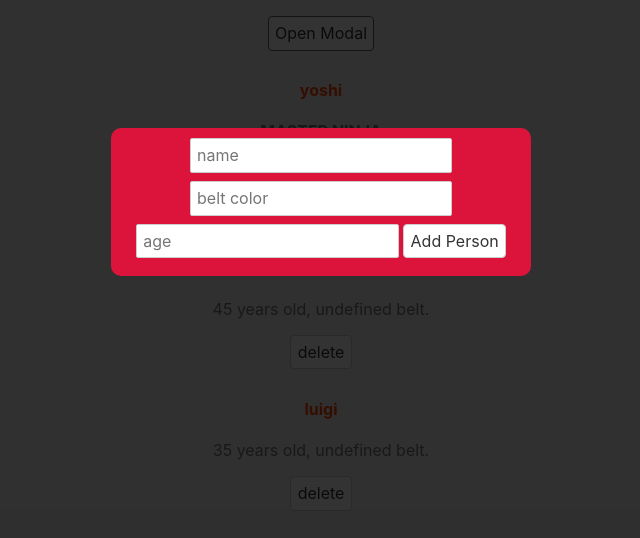
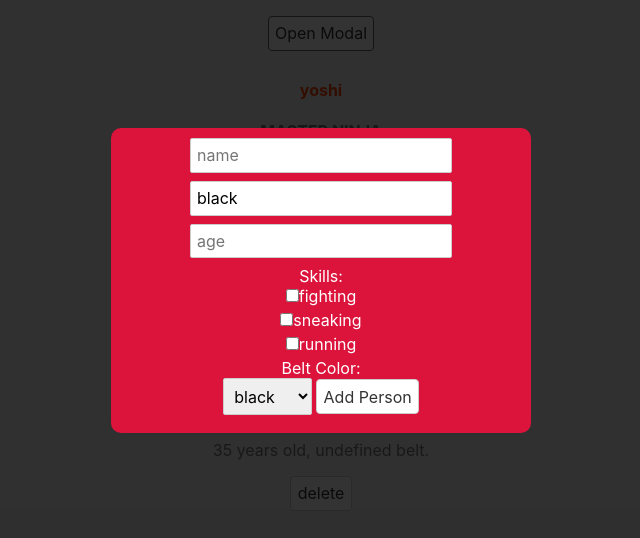
Before and after one commit to Hansanghyeon/practice-svelte, a Svelte app: page / in a window 1280 px wide. Both pictures are taken after a click on the button "Open Modal". Shown: the top 538 px of the page, without its empty margins (319-959 px from the left). Built offline with nearby package versions, Linux system fonts and the light colour scheme.

Commit message:
TIL: #14

```diff
--- a/src/AddPersonForm.svelte
+++ b/src/AddPersonForm.svelte
@@ -2,9 +2,13 @@
   let name;
   let beltColor;
   let age;
+  // let fighting = false;
+  // let sneaking = false;
+  // let running = false;
+  let skills = [];
 
   const handleSubmit = () => {
-    console.log(name, beltColor, age);
+    console.log(name, beltColor, age, skills);
   };
 </script>
 
@@ -12,5 +16,20 @@
   <input type="text" placeholder="name" bind:value={name} />
   <input type="text" placeholder="belt color" bind:value={beltColor} />
   <input type="number" placeholder="age" bind:value={age} />
+  <!-- svelte-ignore a11y-label-has-associated-control -->
+  <label>Skills:</label>
+  <!-- <input type="checkbox" checked={fighting} />fighting<br />
+  <input type="checkbox" checked={sneaking} />sneaking<br />
+  <input type="checkbox" checked={running} />running<br /> -->
+  <input type="checkbox" bind:group={skills} value="fighting" />fighting<br />
+  <input type="checkbox" bind:group={skills} value="sneaking" />sneaking<br />
+  <input type="checkbox" bind:group={skills} value="running" />running<br />
+  <label>Belt Color:</label>
+  <select bind:value={beltColor}>
+    <option value="black">black</option>
+    <option value="orange">orange</option>
+    <option value="brown">brown</option>
+    <option value="white">white</option>
+  </select>
   <button>Add Person</button>
 </form>
```
Also changed, not shown: 1 other file (tests, documents, lock files or other folders).
